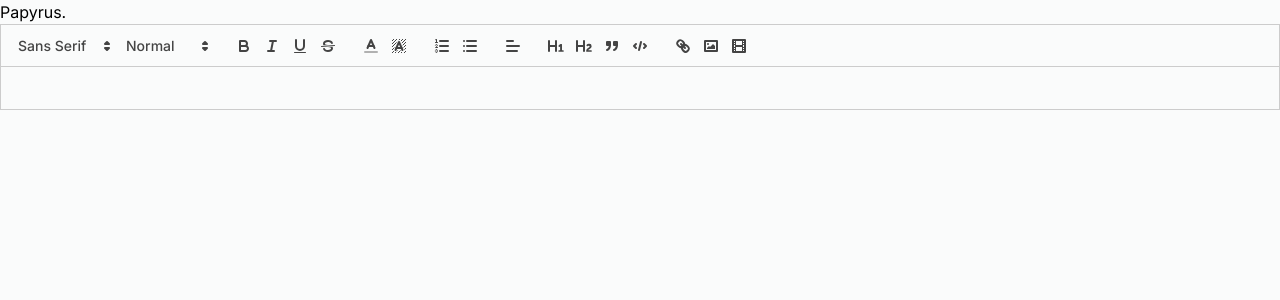
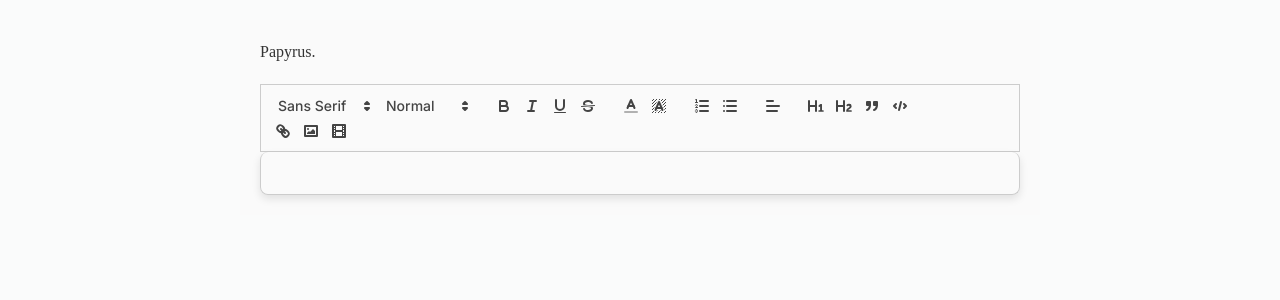
Before and after one commit to PapyrusProject/papyrus-frontend, a Next.js app in the folder my-app/: page /mynotes in a window 1280 px wide. Shown: the top 300 px of the page. Built offline with nearby package versions, Linux system fonts and the light colour scheme.

Commit message:
style mynotes

```diff
--- a/my-app/src/app/mynotes/page.tsx
+++ b/my-app/src/app/mynotes/page.tsx
@@ -18,19 +18,17 @@ const modules = {
 };
 
 // mynotes/page.tsx
-const Page = () => {
+export default function Page() {
   const [editorHtml, setEditorHtml] = useState('');
 
   function handleChange() {
-    setEditorHtml();
+    setEditorHtml('');
   }
 
   return (
-    <div>
+    <div className='my-editor-container'>
       <h1>Papyrus.</h1>
       <ReactQuill value={editorHtml} onChange={handleChange} modules={modules} />
     </div>
   );
 };
-
-export default Page;
--- a/my-app/src/app/mynotes/styles.css
+++ b/my-app/src/app/mynotes/styles.css
@@ -0,0 +1,19 @@
+.my-editor-container .ql-container {
+    box-shadow: 0 4px 8px rgba(0, 0, 0, 0.1);
+  }
+  .my-editor-container .ql-container {
+    border-radius: 8px;
+  }
+  .my-editor-container {
+    padding: 20px;
+    margin: 20px auto;
+    max-width: 800px;
+  }
+  .my-editor-container {
+    background-color: #fafafa;
+  }
+  h1 {
+    font-family: 'Helvetica, Arial, sans-serif';
+    margin-bottom: 20px;
+    color: #333;
+  }
```
